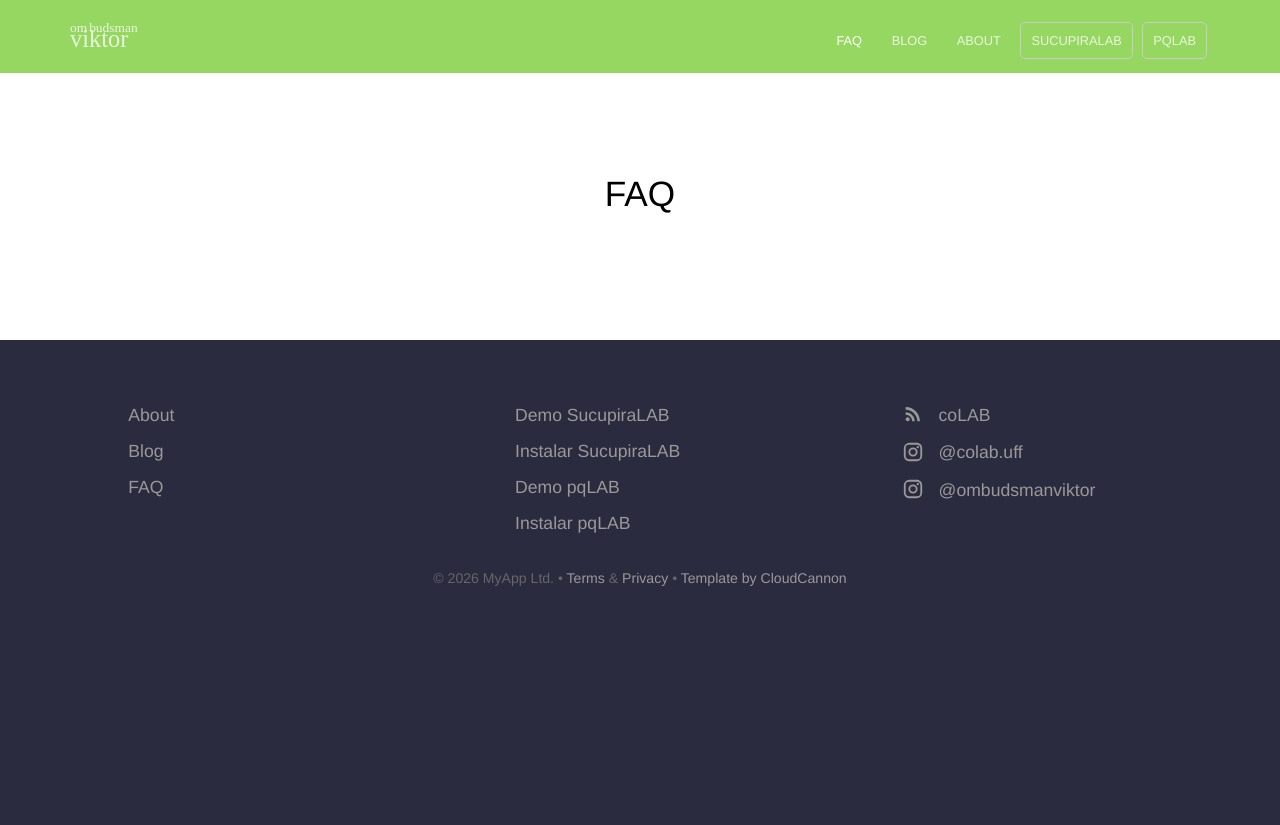
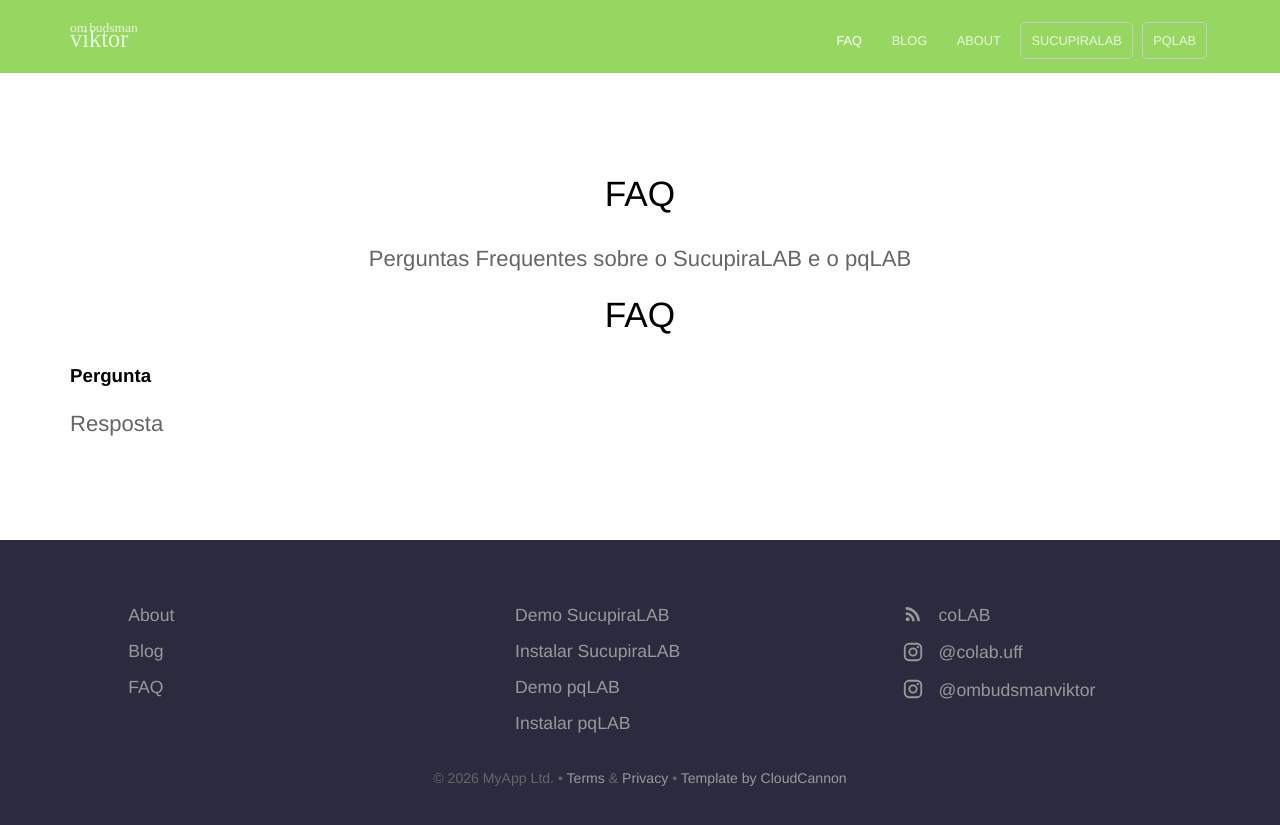
Before and after one commit to ombudsmanviktor/lab, a Jekyll site: the page built from faq.html, in a window 1280 px wide. Shown: the top 825 px of the page. Built offline with Jekyll 4.4.1, drawn with Linux system fonts in a browser that asks for light colours; some of the changed lines change nothing that is shown.

Commit message:
Update faq.html

```diff
--- a/faq.html
+++ b/faq.html
@@ -1,23 +1,9 @@
 ---
 title: FAQ
 description: Perguntas Frequentes sobre o SucupiraLAB e o pqLAB
-faq:
-  - question: O que são o SucupiraLAB e o pqLAB?
-    answer: O SucupiraLAB é uma aplicação web de gestão acadêmica voltada para pesquisadores, docentes e coordenadores de pós-graduação, projetada para organizar e acompanhar atividades de rotina de gestão de projetos de pesquisa exigidas pela Plataforma Sucupira da CAPES. O pqLAB, por sua vez, é uma ferramenta web de organização de pesquisa qualitativa que centraliza em uma única interface seis instrumentos de trabalho acadêmico: diário de campo, listas, tarefas, favoritos, fichamentos e planos de curso, todos conectados por links internos navegáveis. Ambos os softwares foram desenvolvidos por Viktor Chagas e pelo coLAB/UFF com auxílio do Claude Code Sonnet 4.6.
-  - question: Como os dados dos usuários são armazenados?
-    answer: O SucupiraLAB não utiliza banco de dados próprio: todos os dados são armazenados diretamente em um repositório GitHub privado do próprio usuário, garantindo total controle, privacidade e portabilidade das informações. O pqLAB adota a mesma lógica: os dados são armazenados diretamente no repositório GitHub privado do usuário, sem servidor intermediário.
-  - question: Quais são os principais módulos de cada ferramenta?
-    answer: O SucupiraLAB oferece módulos para prestações de contas, discursos qualificados, projetos financiados, orientações em andamento, nucleação, produção científica, internacionalização e fluxo de submissões de manuscritos. O pqLAB, voltado à pesquisa qualitativa, organiza-se em torno de diário de campo, listas e memorandos, tarefas, favoritos, fichamentos e planos de trabalho ou de disciplinas, além de uma visualização em mapa mental gerada automaticamente a partir dos links internos criados pelo usuário.
-  - question: Como instalar e começar a usar os softwares?
-    answer: A instalação de ambos os softwares segue o mesmo fluxo e dispensa terminal ou build local. O usuário deve fazer um fork do repositório no GitHub, ativar o GitHub Pages nas configurações do fork, criar um repositório privado para armazenar os dados e gerar um Personal Access Token com escopo repo. Em seguida, basta acessar a URL publicada pelo GitHub Pages e preencher as credenciais na tela de login.
 ---
 
 	<h2>FAQ</h2>
-	<dl class="faq">
-		{% for item in page.faq %}
-			<div>
-				<dt>{{ item.question }}</dt>
-				<dd>{{ item.answer }}</dd>
-			</div>
-		{% endfor %}
-	</dl>
+
+<h3>Pergunta</h3>
+<p>Resposta</p>
```
